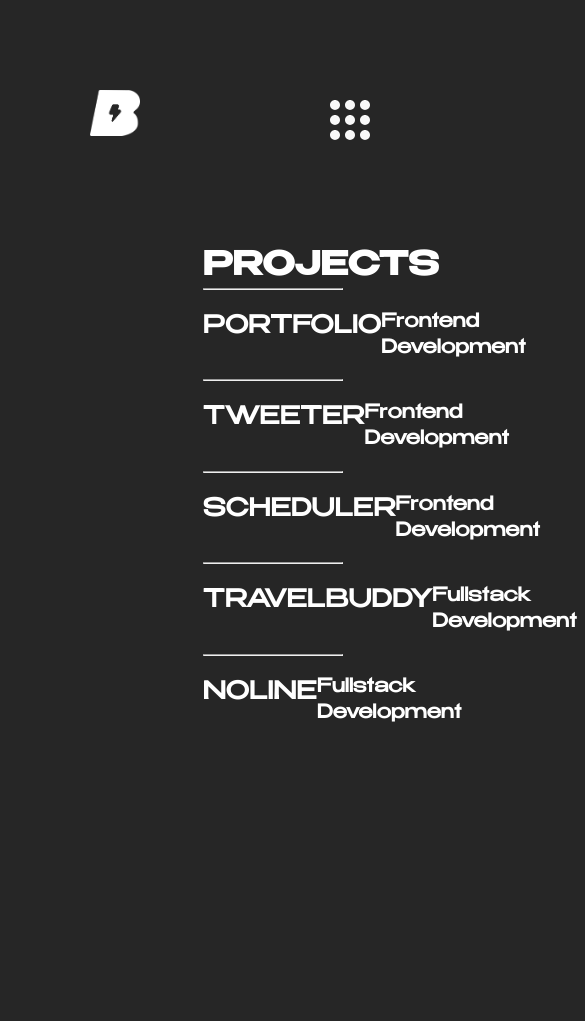
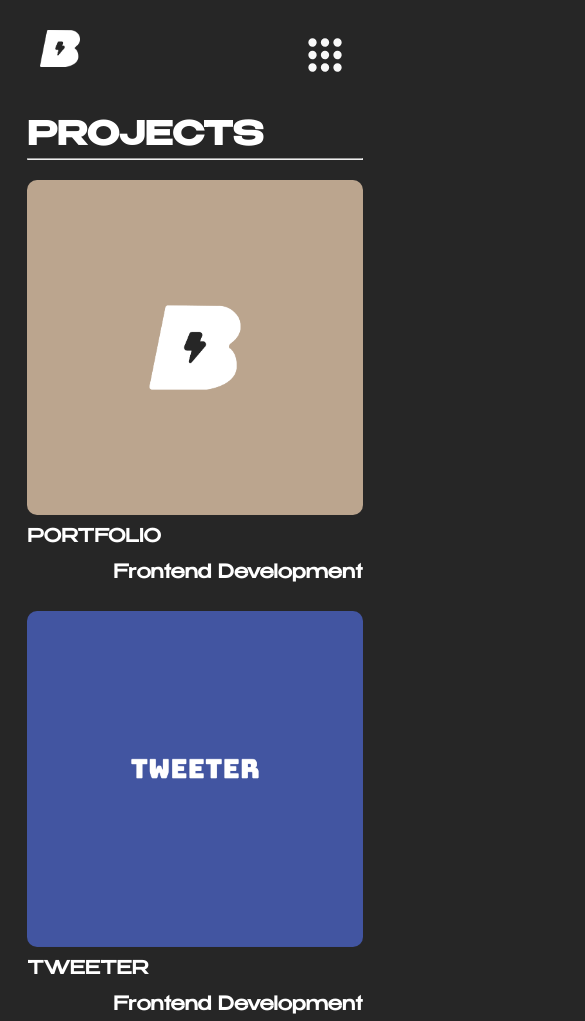
Before and after one commit to bshin132/portfolio2024, a website: page project.html in a window 390 px wide. Shown: the top 1021 px of the page, 585 px wide, since content can reach past the window. Drawn offline with nearby package versions, Linux system fonts and the light colour scheme.

Commit message:
project page responsive

```diff
--- a/project.html
+++ b/project.html
@@ -31,28 +31,28 @@
         <h3>Frontend Development</h3>
       </div>
 
-      <hr />
+      <hr class="divider"/>
       <div class="project_list">
         <img src="images/tweeter.png" class="project_image" alt="Portfolio Image">
         <h2 class="title">TWEETER</h2>
         <h3>Frontend Development</h2>
       </div>
 
-      <hr />
+      <hr class="divider"/>
       <div class="project_list">
         <img src="images/scheduler.png" class="project_image" alt="Portfolio Image">
         <h2 class="title">SCHEDULER</h2>
         <h3>Frontend Development</h2>
       </div>
 
-      <hr />
+      <hr class="divider"/>
       <div class="project_list">
         <img src="images/travel.png" class="project_image" alt="Portfolio Image">
         <h2 class="title">TRAVELBUDDY</h2>
         <h3>Fullstack Development</h2>
       </div>
 
-      <hr />
+      <hr class="divider"/>
       <div class="project_list">
         <img src="images/noline.png" class="project_image" alt="Portfolio Image">
         <h2 class="title">NOLINE</h2>
--- a/styles/contact.css
+++ b/styles/contact.css
@@ -147,6 +147,16 @@ a {
     margin-bottom: 15px;
   }
 
+  .logo {
+    width: 40px;
+    padding: 30px 40px;
+  }
+
+  .menu {
+    width: 50px;
+    padding: 30px 40px;
+  }
+
   .link_name {
     margin-bottom: 30px;
   }
--- a/styles/index.css
+++ b/styles/index.css
@@ -277,20 +277,15 @@ FOR LENOVO SHIT COMPUTER
     display: flex;
     justify-content: center;
   }
-  /*
-  .logo,
-  .menu {
-    padding: 30px 90px;
-  } */
 
   .logo {
     width: 40px;
-    padding: 30px 90px;
+    padding: 30px 40px;
   }
 
   .menu {
     width: 50px;
-    padding: 30px 90px;
+    padding: 30px 40px;
   }
 
   .bottom {
--- a/styles/menu.css
+++ b/styles/menu.css
@@ -124,8 +124,13 @@ a {
     top: 110px;;
   }
 
-  .logo, .menu {
-    padding: 50px;  /* Smaller than 90px */
+  .logo {
     width: 40px;
+    padding: 30px 40px;
+  }
+
+  .menu {
+    width: 50px;
+    padding: 30px 40px;
   }
 }
--- a/styles/project.css
+++ b/styles/project.css
@@ -23,16 +23,6 @@ body {
   justify-content: space-between;
 }
 
-.me {
-    position: absolute;
-    left: 0;
-    bottom: 0;
-    border-radius: 0 10% 0 0;
-    width: 880px;
-    height: 760px;
-    display: none;
-}
-
 main {
   padding-left: 52%;
   padding-right: 12%;
@@ -54,9 +44,10 @@ main > div {
   justify-content: space-between;
 }
 
-main > div > h2, h3 {
-    font-family: 'benzin-regular';
-    color: #FFF;
+main > div > h2,
+h3 {
+  font-family: "benzin-regular";
+  color: #fff;
 }
 
 .title {
@@ -66,7 +57,7 @@ main > div > h2, h3 {
 .project_image {
   position: absolute;
   border-radius: 0 10% 0 0;
-  width: 880px;
+  width: 50%;
   left: 0;
   top: 0;
   height: 760px;
@@ -78,7 +69,6 @@ main > div > h2, h3 {
 .title:hover + .project_image {
   opacity: 1;
 }
-
 
 @keyframes fadeIn {
   from {
@@ -98,8 +88,6 @@ main > div > h2, h3 {
   }
 }
 
-
-
 .project_list:hover:not(:hover .project_image) .project_image {
   animation: fadeIn 0.3s linear forwards;
 }
@@ -107,3 +95,76 @@ main > div > h2, h3 {
 .project_list:not(:hover) .project_image {
   animation: fadeOut 0.5s linear forwards;
 }
+
+
+/* Mobile-specific styles */
+@media only screen and (max-width: 840px) {
+  main {
+    padding-left: 7%;
+    padding-right:7%;
+  }
+
+  .logo {
+    width: 40px;
+    padding: 30px 40px;
+  }
+
+  .menu {
+    width: 50px;
+    padding: 30px 40px;
+  }
+
+  h1 {
+    text-align: left;
+  }
+
+  hr {
+    margin-bottom:20px;
+  }
+
+  .project_list {
+    display: flex;
+    align-items: center; /* Align items vertically in the center */
+    justify-content: space-between; /* Space out h2 and h3 */
+    flex-wrap: wrap; /* Prevent overflow on smaller screens */
+    gap: 10px; /* Add spacing between elements */
+  }
+
+  .project_image {
+    position: relative; /* Instead of absolute, so it moves with content */
+    width: 100%; /* Full width */
+    height: auto; /* Maintain aspect ratio */
+    border-radius: 10px;
+    opacity: 1; /* Ensure it's visible */
+  }
+
+  .title {
+    font-size: 18px;
+    font-weight: bold;
+  }
+
+  .project_list h2,
+.project_list h3 {
+  margin: 0; /* Remove default margin */
+  flex: 1; /* Allow them to grow evenly */
+  white-space: nowrap; /* Prevent text from wrapping */
+}
+
+  .project_list h3 {
+    text-align: right; /* Align description to the right */
+    width: 100%;
+  }
+
+  .project_list:hover:not(:hover .project_image) .project_image {
+    animation: none;
+  }
+
+  .project_list:not(:hover) .project_image {
+    animation: none;
+  }
+
+  .divider {
+    margin-bottom: 25px;
+    border: none;
+  };
+}
```
Also changed, not shown: 1 other file. Lines whose indentation alone changed are shown as unchanged.
